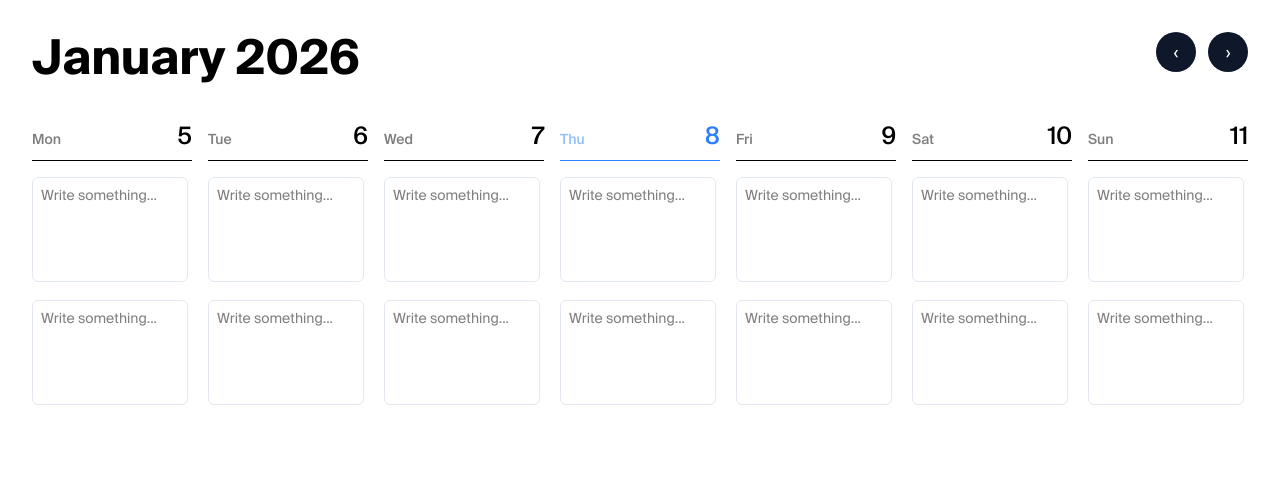
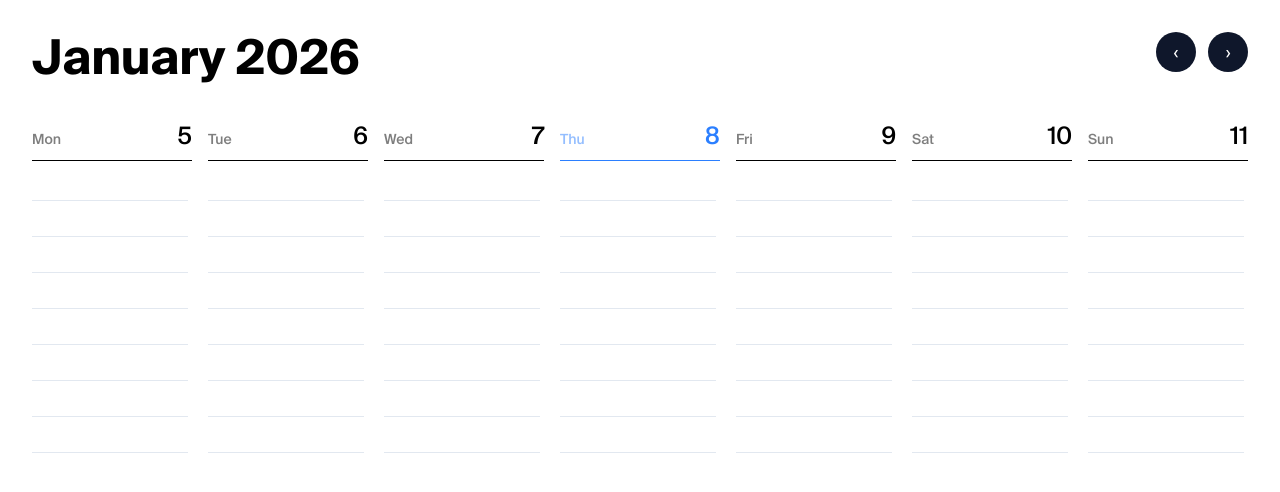
Before and after one commit to hectorRperez/divea-next-app, a Next.js app: page / in a window 1280 px wide. Shown: the top 492 px of the page. Built offline with nearby package versions, Linux system fonts and the light colour scheme.

Commit message:
feat: implement editing functionality in TaskItem component and add multiple instances in DayColumn

```diff
--- a/src/features/board/components/TaskItem/TaskItem.tsx
+++ b/src/features/board/components/TaskItem/TaskItem.tsx
@@ -1,11 +1,43 @@
+import { useState } from "react";
+
 type Props = {
     placeholder?: string;
 };
 
 
 export function TaskItem({ placeholder = 'Write something...' }: Props) {
+
+    const [isEditing, setIsEditing] = useState(false);
+    const [value, setValue] = useState('');
+
+    if (!isEditing) {
+        return (
+            <div
+                onClick={() => setIsEditing(true)}
+                className="
+                    h-6
+                    w-full
+                    cursor-text
+                    border-b
+                    border-slate-200
+                    text-sm
+                    text-slate-400
+                "
+            >
+            </div>
+        );
+    }
+
     return (
         <textarea
+            autoFocus
+            value={value}
+            onChange={(e) => setValue(e.target.value)}
+            onBlur={() => {
+                if (value.trim() === '') {
+                    setIsEditing(false);
+                }
+            }}
             className="
                 w-full
                 resize-none
@@ -20,7 +52,7 @@ export function TaskItem({ placeholder = 'Write something...' }: Props) {
                 focus:border-blue-500
                 focus:outline-none
                 focus:ring-1
-                focus:ring-blue-500
+                focus:ring-blue-400
             "
             rows={4}
             placeholder={placeholder}
--- a/src/features/board/components/WeekGrid/DayColumn.tsx
+++ b/src/features/board/components/WeekGrid/DayColumn.tsx
@@ -30,6 +30,12 @@ export function DayColumn({ day }: DayColumnProps) {
       <div className="flex-1 space-y-3 overflow-auto pr-1">
         <TaskItem />
         <TaskItem />
+        <TaskItem />
+        <TaskItem />
+        <TaskItem />
+        <TaskItem />
+        <TaskItem />
+        <TaskItem />
       </div>
     </div>
   );
```
